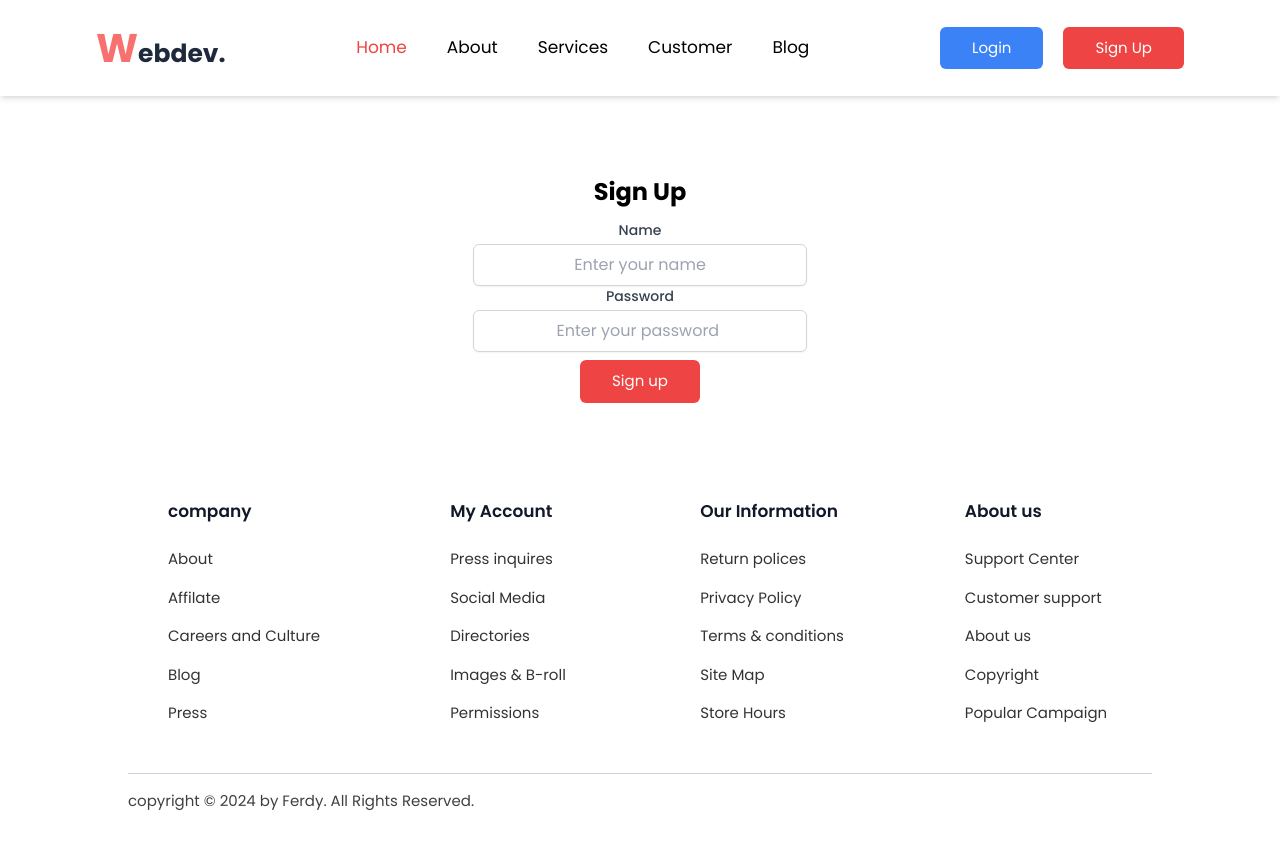
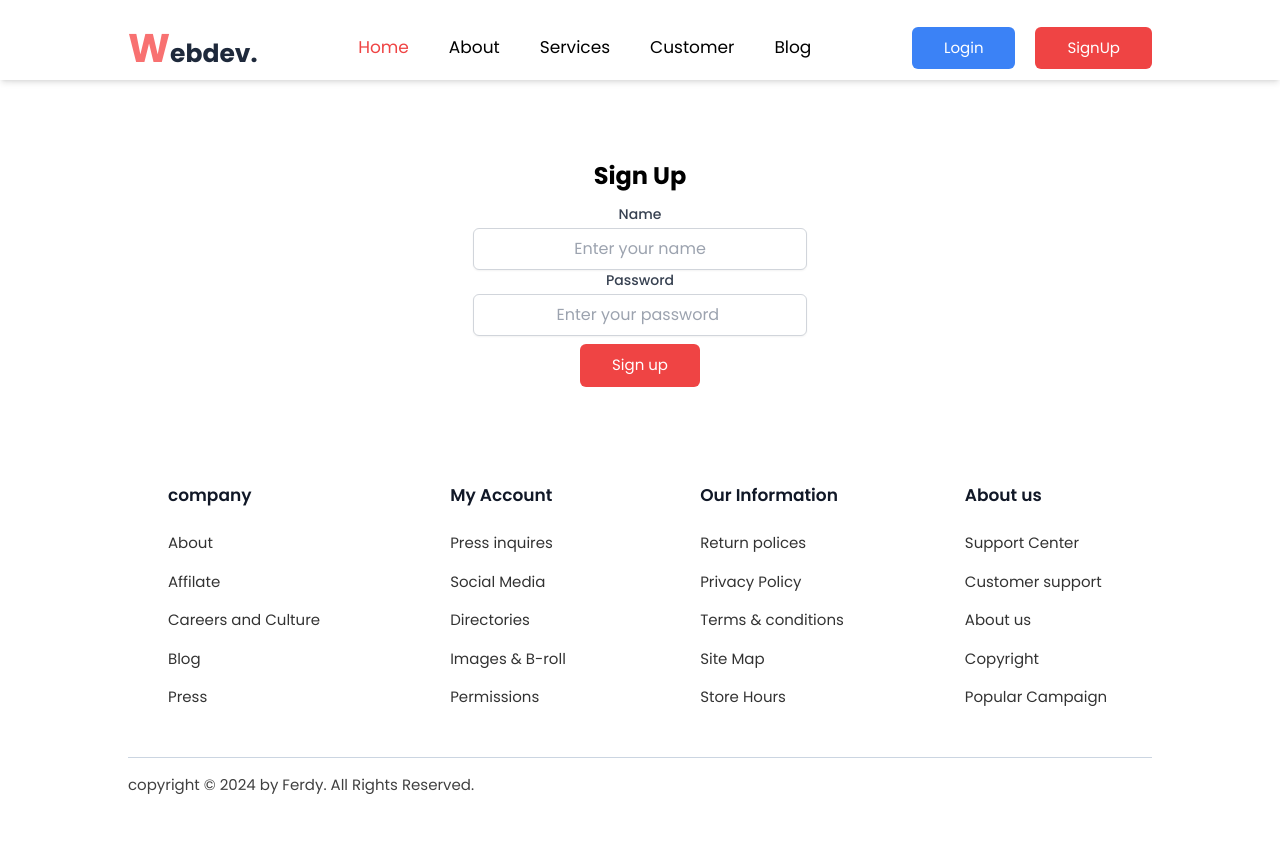
Before and after one commit to ferdy777/agency, a Next.js app: page /signup in a window 1280 px wide. Shown: the top 848 px of the page. Built offline with nearby package versions, Linux system fonts and the light colour scheme.

Commit message:
first commit

```diff
--- a/app/components/CustomerSupport/CustomerSupport.tsx
+++ b/app/components/CustomerSupport/CustomerSupport.tsx
@@ -28,7 +28,7 @@ const CustomerSupport = () => {
             data-aos="fade-right"
             data-aos-delay="400"
             data-aos-anchor-placement="top-center"
-            className="mt-[1.5rem] mb-[1.5rem] text-black opactity-90 md:text-[16px]"
+            className="mt-[1.5rem] mb-[1.5rem] text-black opactity-90 md:text-[16px] mx-auto"
           >
             Lorem ipsum dolor sit amet consectetur adipisicing elit. Numquam
             facere molestiae quasi molestias consequuntur nam blanditiis iste?
--- a/app/components/Form.tsx
+++ b/app/components/Form.tsx
@@ -5,7 +5,7 @@ const Form = () => {
   return (
     <div>
       <div>
-        <form className="flex flex-col items-center justify-center mx-auto pt-[5rem] pb-[3rem]">
+        <form className="flex flex-col items-center justify-center mx-auto ">
           <h2 className="text-2xl mb-3 font-bold text-center">Login</h2>
           <label className="block text-sm font-medium text-gray-700">
             Name
--- a/app/components/Home.tsx
+++ b/app/components/Home.tsx
@@ -21,7 +21,7 @@ const Home = () => {
     });
   }, []);
   return (
-    <div>
+    <div className="pt-[6rem]">
       <Hero />
       <div className="pt-[5rem] pb-[3rem]">
         <SectionHeading
@@ -40,7 +40,6 @@ const Home = () => {
       </div>
       <SupportTeam />
       <Company />
-      <Footer />
     </div>
   );
 };
--- a/app/components/Navigation/MobileNav.tsx
+++ b/app/components/Navigation/MobileNav.tsx
@@ -15,7 +15,7 @@ const Mobilenav = ({ nav, closeNav, handleClick }: props) => {
   const navOpenStyle = nav ? "translate-x-0" : "translate-x-[-100%]";
   return (
     <div
-      className={`transform transition-all ${navOpenStyle} duration-500 fixed top-0 left-0 z-[200] h-[100vh] right-0 bottom-0 bg-[#6d096b]`}
+      className={`transform transition-all ${navOpenStyle} duration-500 fixed flex items-center  justify-center top-0 left-0 z-[2100] h-[100vh] w-[100%] lg:w-[80%] right-0 bottom-0 bg-[#6d096b]`}
     >
       <XMarkIcon
         onClick={closeNav}
--- a/app/components/Navigation/Nav.tsx
+++ b/app/components/Navigation/Nav.tsx
@@ -14,13 +14,14 @@ interface props {
 
 const nav = ({ openNav }: props) => {
   return (
-    <div className="h-[12vh] bg-white shadow-md">
-      <div className=" w-[85%] mx-auto h-[12vh] flex justify-between items-center">
+    <div className="bg-white w-full h-[10vh] fixed z-[1000] shadow-md">
+      <div className="flex lg:max-w-[80%] mx-auto justify-between items-center z-[1000] space-x-2 max-w-[90%]   ">
         <h1 className="text-[16px] md:text-[25px] font-bold text-slate-800">
           <span className="text-red-400 text-[27px] md:text-[40px]">W</span>
           <span>ebdev.</span>
         </h1>
-        <ul className="hidden lg:flex items-center space-x-10">
+        <div className=" w-[85%] mx-auto h-[12vh] flex justify-between items-center">
+          <ul className="hidden lg:flex items-center mx-auto space-x-10">
             <li className="text-[17px] text-red-500 cursor-pointer">
               <Link href="/">Home</Link>
             </li>
@@ -37,13 +38,13 @@ const nav = ({ openNav }: props) => {
               <Link href="/blog">Blog</Link>
             </li>
           </ul>
-
+        </div>
         <div className="flex items-center space-x-2 md:space-x-5">
           <Link href="/form">
             <ButtonBlue text="Login" />
           </Link>
           <Link href="/signup">
-            <ButtonRed text="Sign Up" />
+            <ButtonRed text="SignUp" />
           </Link>
 
           <Bars3BottomRightIcon
--- a/app/form/page.tsx
+++ b/app/form/page.tsx
@@ -3,7 +3,7 @@ import Form from "../components/Form";
 
 const page = () => {
   return (
-    <div>
+    <div className="pt-[7rem]">
       <Form />
     </div>
   );
--- a/app/layout.tsx
+++ b/app/layout.tsx
@@ -22,9 +22,11 @@ export default function RootLayout({
   return (
     <html lang="en">
       <body className={poppins.className}>
-        <ResponsiveNav />
-        {children}
-        <Footer />
+        <div className="overflow-hidden">
+          <ResponsiveNav />
+          {children}
+          <Footer />
+        </div>
       </body>
     </html>
   );
--- a/app/signup/page.tsx
+++ b/app/signup/page.tsx
@@ -3,7 +3,7 @@ import SignForm from "../components/SignForm";
 
 const page = () => {
   return (
-    <div>
+    <div className="pt-[5rem]">
       <SignForm />
     </div>
   );
```
Lines whose indentation alone changed are shown as unchanged.
